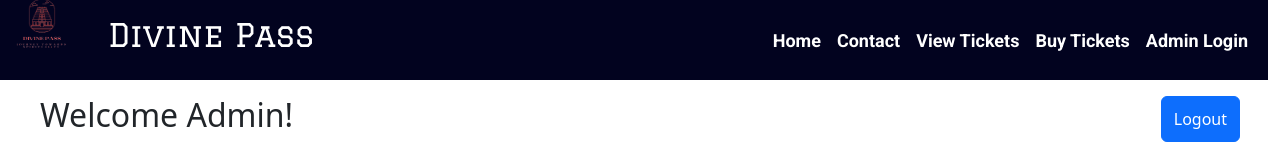
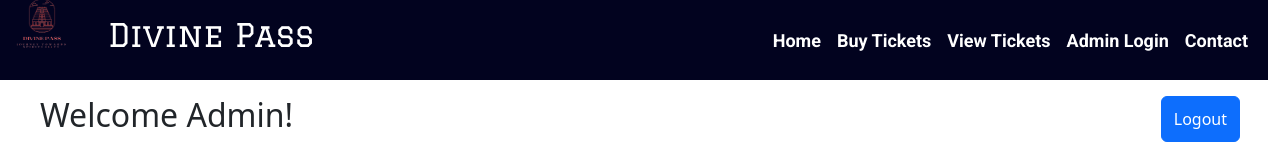
Before and after one commit to roysoumendu765/iitbhu_codefest_2024_haxplore, a React (Create React App) app: page /DashBoard in a window 1280 px wide. Shown: the top 160 px of the page. Built offline with nearby package versions, Linux system fonts and the light colour scheme; a web font is replaced by a local one.

Commit message:
changing order of links in header

```diff
--- a/src/components/Header.js
+++ b/src/components/Header.js
@@ -23,10 +23,10 @@ const Header = () => {
       </div>
       <div className='headerRight d-flex ms-auto'>
         <Link to="/" className='buy'>Home</Link>
+        <Link to="/buy" className="buy">Buy Tickets</Link>
+        <Link to="/viewTicket" className='buy'>View Tickets</Link>
+        <Link to="Adminlogin" className="buy">Admin Login</Link>
         <Link to="/enquiryfrom" className='buy'>Contact</Link>
-        <Link to="/viewTicket" className='buy'>View Tickets</Link>
-        <Link to="/buy" className="buy">Buy Tickets</Link>
-        <Link to="Adminlogin" className="buy">Admin Login</Link>
       </div>
       <div className="d-flex " style={{'alignItems': 'center','fontSize': '1.5rem'}}>
         <GiHamburgerMenu className='hamburgerbtn text-white' />
```
